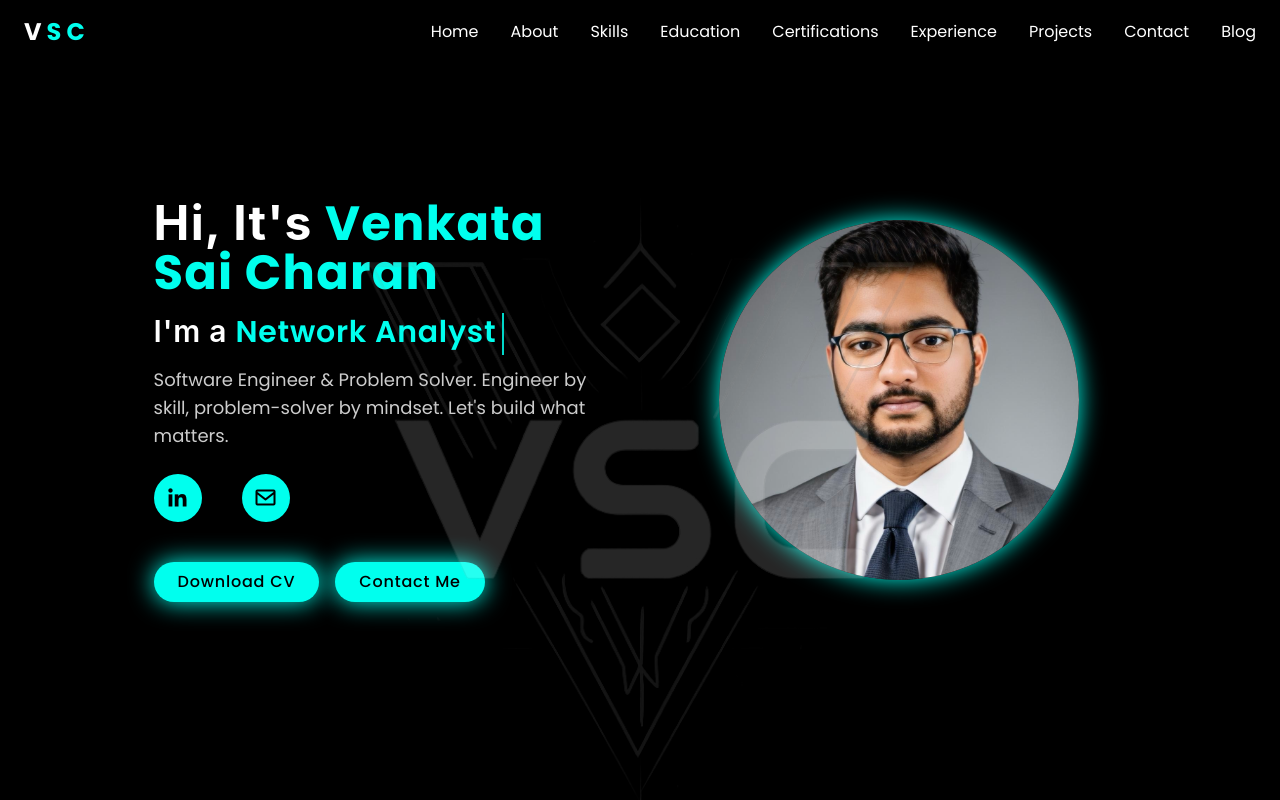
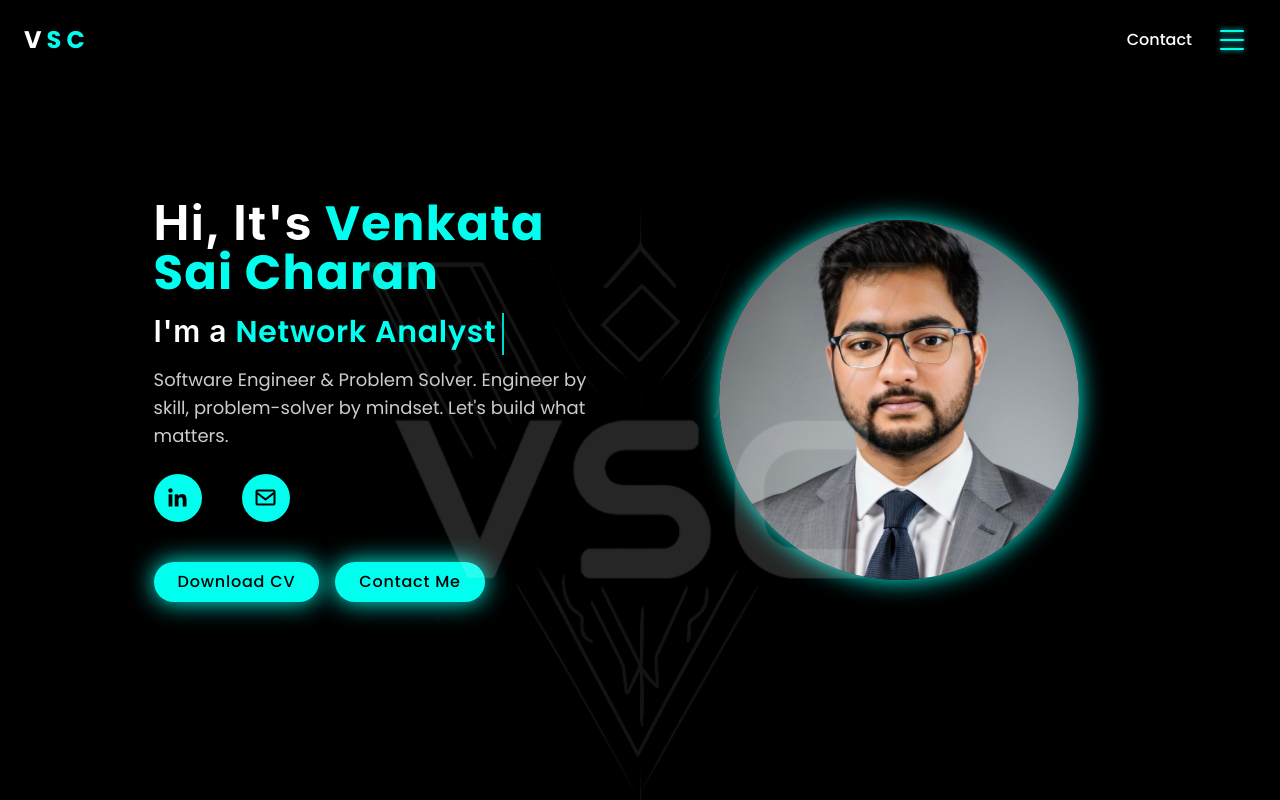
Before and after one commit to saicharankarasala/Portfolio, a React (Vite) app: page / in a window 1280 px wide. Shown: the top 800 px of the page. Built offline with nearby package versions, Linux system fonts and the light colour scheme.

Commit message:
Restore all links and icons in Hamburger Menu dropdown

```diff
--- a/src/App.jsx
+++ b/src/App.jsx
@@ -84,10 +84,10 @@ const App = () => {
                     <span className="text-white">V </span>
                     <span className="text-[--main-color]">S C</span>
                   </a>
-
-                  {/* Hamburger Menu */}
+                  <div className="flex items-center gap-4 relative">
+                    <a href="#contact" className="text-white hover:text-[--main-color] font-medium transition-colors">Contact</a>
                     <button
-                    className="hamburger-menu md:hidden"
+                      className="hamburger-menu"
                       onClick={() => setIsMenuOpen(!isMenuOpen)}
                       aria-label="Toggle menu"
                     >
@@ -97,59 +97,35 @@ const App = () => {
                         <span></span>
                       </div>
                     </button>
-
-                  {/* Mobile Navigation Menu */}
-                  <div className={`dropdown-menu ${isMenuOpen ? 'open' : 'closed'}`}>
+                    {isMenuOpen && (
+                      <div className="dropdown-menu open">
                         <a href="#home" onClick={() => setIsMenuOpen(false)}>
-                      <i className='bx bx-home-alt'></i>
-                      Home
+                          <i className='bx bx-home-alt'></i> Home
                         </a>
                         <a href="#about" onClick={() => setIsMenuOpen(false)}>
-                      <i className='bx bx-user'></i>
-                      About
+                          <i className='bx bx-user'></i> About
                         </a>
                         <a href="#skills" onClick={() => setIsMenuOpen(false)}>
-                      <i className='bx bx-book'></i>
-                      Skills
+                          <i className='bx bx-book'></i> Skills
                         </a>
                         <a href="#education" onClick={() => setIsMenuOpen(false)}>
-                      <i className='bx bx-book'></i>
-                      Education
+                          <i className='bx bx-book'></i> Education
                         </a>
                         <a href="#certifications" onClick={() => setIsMenuOpen(false)}>
-                      <i className='bx bx-certification'></i>
-                      Certifications
+                          <i className='bx bx-certification'></i> Certifications
                         </a>
                         <a href="#experience" onClick={() => setIsMenuOpen(false)}>
-                      <i className='bx bx-briefcase'></i>
-                      Experience
+                          <i className='bx bx-briefcase'></i> Experience
                         </a>
                         <a href="#projects" onClick={() => setIsMenuOpen(false)}>
-                      <i className='bx bx-code-alt'></i>
-                      Projects
+                          <i className='bx bx-code-alt'></i> Projects
                         </a>
                         <a href="#contact" onClick={() => setIsMenuOpen(false)}>
-                      <i className='bx bx-envelope'></i>
-                      Contact
-                    </a>
-                    <a href="/blog/portfolio-case-study" onClick={() => setIsMenuOpen(false)}>
-                      <i className='bx bx-book-content'></i>
-                      Blog
+                          <i className='bx bx-envelope'></i> Contact
                         </a>
                       </div>
-
-                  {/* Desktop Navigation Menu */}
-                  <nav className="hidden md:flex space-x-8">
-                    <ScrollLink to="home" smooth={true} duration={500} className="cursor-pointer hover:text-[--main-color] transition-colors">Home</ScrollLink>
-                    <ScrollLink to="about" smooth={true} duration={500} className="cursor-pointer hover:text-[--main-color] transition-colors">About</ScrollLink>
-                    <ScrollLink to="skills" smooth={true} duration={500} className="cursor-pointer hover:text-[--main-color] transition-colors">Skills</ScrollLink>
-                    <ScrollLink to="education" smooth={true} duration={500} className="cursor-pointer hover:text-[--main-color] transition-colors">Education</ScrollLink>
-                    <ScrollLink to="certifications" smooth={true} duration={500} className="cursor-pointer hover:text-[--main-color] transition-colors">Certifications</ScrollLink>
-                    <ScrollLink to="experience" smooth={true} duration={500} className="cursor-pointer hover:text-[--main-color] transition-colors">Experience</ScrollLink>
-                    <ScrollLink to="projects" smooth={true} duration={500} className="cursor-pointer hover:text-[--main-color] transition-colors">Projects</ScrollLink>
-                    <ScrollLink to="contact" smooth={true} duration={500} className="cursor-pointer hover:text-[--main-color] transition-colors">Contact</ScrollLink>
-                    <a href="/blog/portfolio-case-study" className="hover:text-[--main-color] transition-colors">Blog</a>
-                  </nav>
+                    )}
+                  </div>
                 </nav>
               </header>
 
```
Lines whose indentation alone changed are shown as unchanged.
